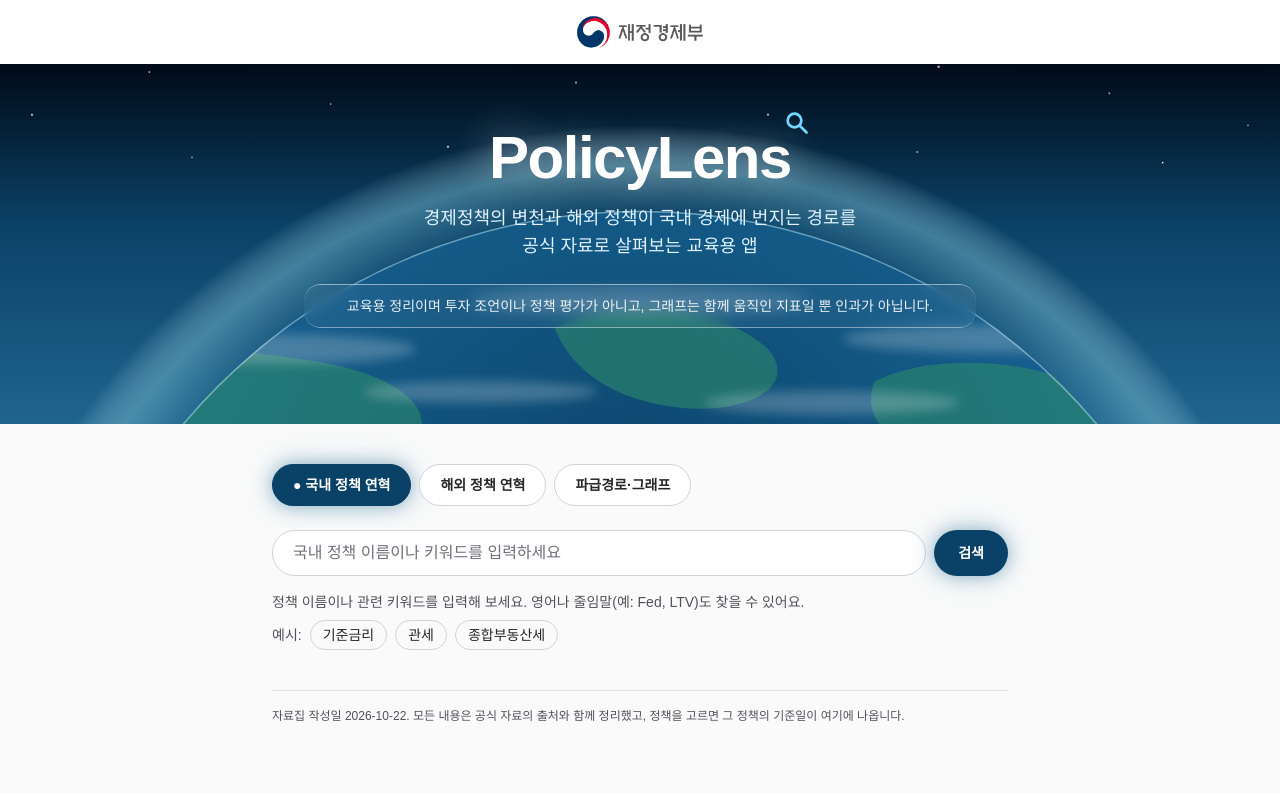
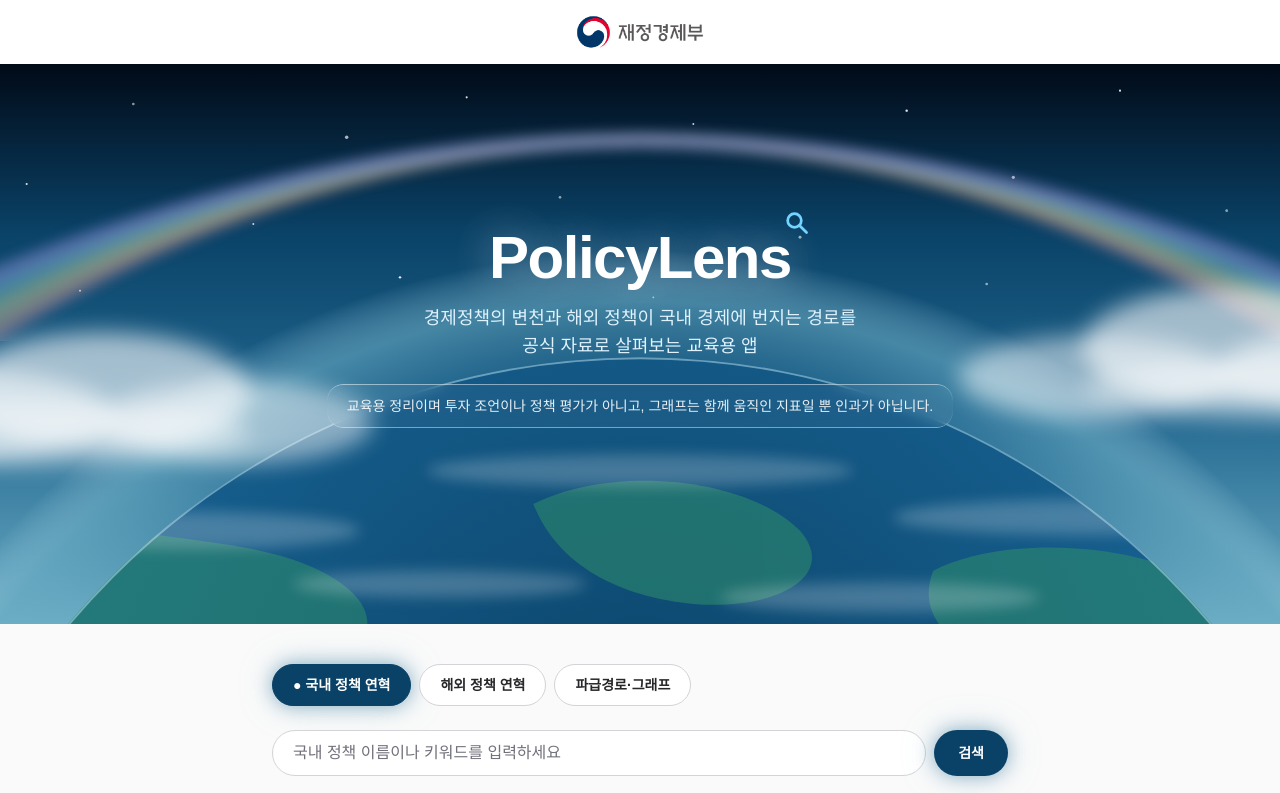
Before and after one commit to lke35635-sys/policylens, a Next.js app: page / in a window 1280 px wide. Shown: the top 793 px of the page. Built offline with nearby package versions, Linux system fonts and the light colour scheme.

Commit message:
히어로 배경에 4색 그라데이션과 지구·구름·무지개 시차 연출을 적용함
Co-Authored-By: Claude Sonnet 5.5 <noreply@anthropic.com>

```diff
--- a/src/app/globals.css
+++ b/src/app/globals.css
@@ -71,7 +71,7 @@ body {
   box-shadow: 0 0 18px rgba(32, 101, 142, 0.45), 0 0 36px rgba(107, 173, 196, 0.25);
 }
 
-/* 머리말 배경: 어두운 네이비에서 푸른색으로 */
+/* 머리말 배경: Serene 프롬프트의 4색 세로 그라데이션 */
 .hero-gradient {
-  background: linear-gradient(180deg, #010a17 0%, #0a4267 45%, #20658e 100%);
+  background: linear-gradient(180deg, #010a17 0%, #0a4267 30%, #20658e 60%, #6badc4 100%);
 }
--- a/src/app/page.tsx
+++ b/src/app/page.tsx
@@ -3,7 +3,7 @@
 // ① 머리말은 화면 맨 위 가로 전체를 네이비색 그라데이션으로 채우고, 이름은 가운데 정렬하며 "Lens"의 s 오른쪽 대각선 위에 작은 돋보기를 얹는다.
 import Image from "next/image";
 import { CORPUS } from "@/data";
-import { EarthBackdrop } from "@/components/EarthBackdrop";
+import { HeroBackdrop } from "@/components/HeroBackdrop";
 import { NOTICE_TEXT } from "@/components/Notice";
 import { PolicyLensApp } from "@/components/PolicyLensApp";
 import { buildAllGraphs } from "@/lib/corpus/graph";
@@ -30,9 +30,9 @@ export default function Home() {
 
       {/* ① 머리말: 네이비 그라데이션 띠, 가운데 정렬 */}
       <header className="hero-gradient relative overflow-hidden px-4 pb-16 pt-14 text-center sm:pb-24 sm:pt-16">
-        {/* 뒷배경: 우주에서 본 지구 (장식) */}
-        <EarthBackdrop />
-        <div className="relative z-10">
+        {/* 뒷배경: 지구 + 시차 구름·무지개 (장식) */}
+        <HeroBackdrop />
+        <div className="relative z-10 mx-auto flex min-h-[340px] flex-col items-center justify-center sm:min-h-[400px]">
         <h1 aria-label="PolicyLens" className="text-glow text-5xl font-bold tracking-tight text-white sm:text-6xl">
           <span aria-hidden="true">
             PolicyLen
--- /dev/null
+++ b/src/components/HeroBackdrop.tsx
@@ -0,0 +1,118 @@
+"use client";
+// 히어로(PolicyLens 머리말) 뒷배경 — Serene 디자인 프롬프트의 시차(parallax) 연출을 이 앱에 맞게 옮긴 것이다.
+// 구성: 지구(EarthBackdrop) 위에 왼쪽·오른쪽 구름과 무지개 띠가 스크롤에 따라 부드럽게 움직인다.
+// 원래 프롬프트는 외부 주소의 구름·무지개 이미지를 쓰지만, 이 앱은 실행 중에 외부 요청을 하지 않으므로 같은 모양을 SVG로 직접 그렸다.
+// 움직임: 머리말이 화면을 지나간 정도 progress(0~1)를 구해 목표 위치를 정하고, 매 프레임 현재 값이 목표로 천천히 따라가게(lerp) 한다.
+// 변형은 translate3d로 GPU에서 처리하고, 화면 읽기 프로그램에는 숨기며, '동작 줄이기' 설정을 켠 사람에게는 움직이지 않고 고정된 모습만 보여 준다.
+import { useEffect, useRef } from "react";
+import { EarthBackdrop } from "./EarthBackdrop";
+
+const clamp = (min: number, max: number, v: number): number => Math.min(max, Math.max(min, v));
+const lerp = (current: number, target: number, factor: number): number => current + (target - current) * factor;
+
+// 구름: 겹친 타원을 흐리게 번지게 해 솜 모양을 만든다
+function CloudShape() {
+  return (
+    <svg viewBox="0 0 520 170" aria-hidden="true" focusable="false" className="h-auto w-full">
+      <defs>
+        <filter id="cloud-blur" x="-20%" y="-40%" width="140%" height="180%">
+          <feGaussianBlur stdDeviation="9" />
+        </filter>
+      </defs>
+      <g fill="#ffffff" filter="url(#cloud-blur)">
+        <ellipse cx="150" cy="105" rx="130" ry="38" opacity="0.55" />
+        <ellipse cx="270" cy="85" rx="120" ry="48" opacity="0.6" />
+        <ellipse cx="380" cy="110" rx="110" ry="34" opacity="0.5" />
+        <ellipse cx="220" cy="120" rx="170" ry="26" opacity="0.4" />
+      </g>
+    </svg>
+  );
+}
+
+// 무지개 띠: 넓은 반원 호 여러 겹을 파스텔 색으로 흐리게 그린다
+function RainbowShape() {
+  const bands = ["#ff9aa8", "#ffc78f", "#fff2a0", "#a7e8b5", "#9fd3ff", "#c4a8ff"];
+  return (
+    <svg viewBox="0 0 1200 300" preserveAspectRatio="none" aria-hidden="true" focusable="false" className="h-full w-full">
+      <defs>
+        <filter id="rainbow-blur" x="-10%" y="-30%" width="120%" height="160%">
+          <feGaussianBlur stdDeviation="6" />
+        </filter>
+      </defs>
+      <g fill="none" strokeWidth="14" filter="url(#rainbow-blur)">
+        {bands.map((color, i) => (
+          <path key={color} d={`M-60 ${330 - i * 14} Q600 ${-120 + i * 14} 1260 ${330 - i * 14}`} stroke={color} opacity="0.55" />
+        ))}
+      </g>
+    </svg>
+  );
+}
+
+export function HeroBackdrop() {
+  const rootRef = useRef<HTMLDivElement>(null);
+  const rainbowRef = useRef<HTMLDivElement>(null);
+  const leftRef = useRef<HTMLDivElement>(null);
+  const rightRef = useRef<HTMLDivElement>(null);
+
+  useEffect(() => {
+    const root = rootRef.current;
+    const rainbow = rainbowRef.current;
+    const left = leftRef.current;
+    const right = rightRef.current;
+    if (!root || !rainbow || !left || !right) return;
+
+    // 현재 값 (처음엔 구름이 바깥에 있고 투명하다)
+    const cur = { rainbowY: 120, cloudX: 200, cloudY: 0, opacity: 0 };
+    const apply = () => {
+      rainbow.style.transform = `translate3d(0, ${cur.rainbowY.toFixed(1)}px, 0)`;
+      left.style.transform = `translate3d(${(-cur.cloudX).toFixed(1)}px, ${cur.cloudY.toFixed(1)}px, 0)`;
+      right.style.transform = `translate3d(${cur.cloudX.toFixed(1)}px, ${cur.cloudY.toFixed(1)}px, 0) scaleX(-1)`;
+      left.style.opacity = right.style.opacity = cur.opacity.toFixed(3);
+    };
+    // 목표 값: 스크롤 정도(progress)에서 정한다
+    const target = () => {
+      const rect = root.getBoundingClientRect();
+      const progress = clamp(0, 1, (window.innerHeight - rect.top) / (window.innerHeight + rect.height));
+      const inView = progress > 0.12 && progress < 0.92;
+      return { rainbowY: 120 - progress * 280, cloudX: inView ? 0 : 200, cloudY: progress * -50 };
+    };
+
+    // 동작 줄이기: 움직임 없이 보기 좋은 모습으로 고정한다
+    if (window.matchMedia("(prefers-reduced-motion: reduce)").matches) {
+      Object.assign(cur, { rainbowY: -20, cloudX: 0, cloudY: -25, opacity: 1 });
+      apply();
+      return;
+    }
+
+    let frame = 0;
+    const tick = () => {
+      const t = target();
+      cur.rainbowY = lerp(cur.rainbowY, t.rainbowY, 0.06);
+      cur.cloudX = lerp(cur.cloudX, t.cloudX, 0.04);
+      cur.cloudY = lerp(cur.cloudY, t.cloudY, 0.04);
+      cur.opacity = clamp(0, 1, 1 - cur.cloudX / 200); // 구름이 안쪽으로 올수록 또렷해진다
+      apply();
+      frame = requestAnimationFrame(tick);
+    };
+    frame = requestAnimationFrame(tick);
+    return () => cancelAnimationFrame(frame);
+  }, []);
+
+  return (
+    <div ref={rootRef} aria-hidden="true" className="pointer-events-none absolute inset-0 overflow-hidden">
+      <EarthBackdrop />
+      {/* 무지개 띠 (글자를 가리지 않도록 글 뒤에 둔다) */}
+      <div ref={rainbowRef} className="absolute inset-x-0 top-0 h-[55%] will-change-transform" style={{ opacity: 0.6 }}>
+        <RainbowShape />
+      </div>
+      {/* 왼쪽 구름: 화면 밖에서 안쪽으로 들어온다 (좁은 화면에서는 숨김) */}
+      <div ref={leftRef} className="absolute bottom-[18%] left-0 hidden w-[500px] will-change-transform sm:block md:w-[640px]" style={{ marginLeft: "-18%", opacity: 0 }}>
+        <CloudShape />
+      </div>
+      {/* 오른쪽 구름: 같은 구름을 뒤집어 반대편에서 들어온다 */}
+      <div ref={rightRef} className="absolute bottom-[26%] right-0 hidden w-[500px] will-change-transform sm:block md:w-[640px]" style={{ marginRight: "-22%", opacity: 0 }}>
+        <CloudShape />
+      </div>
+    </div>
+  );
+}
```
